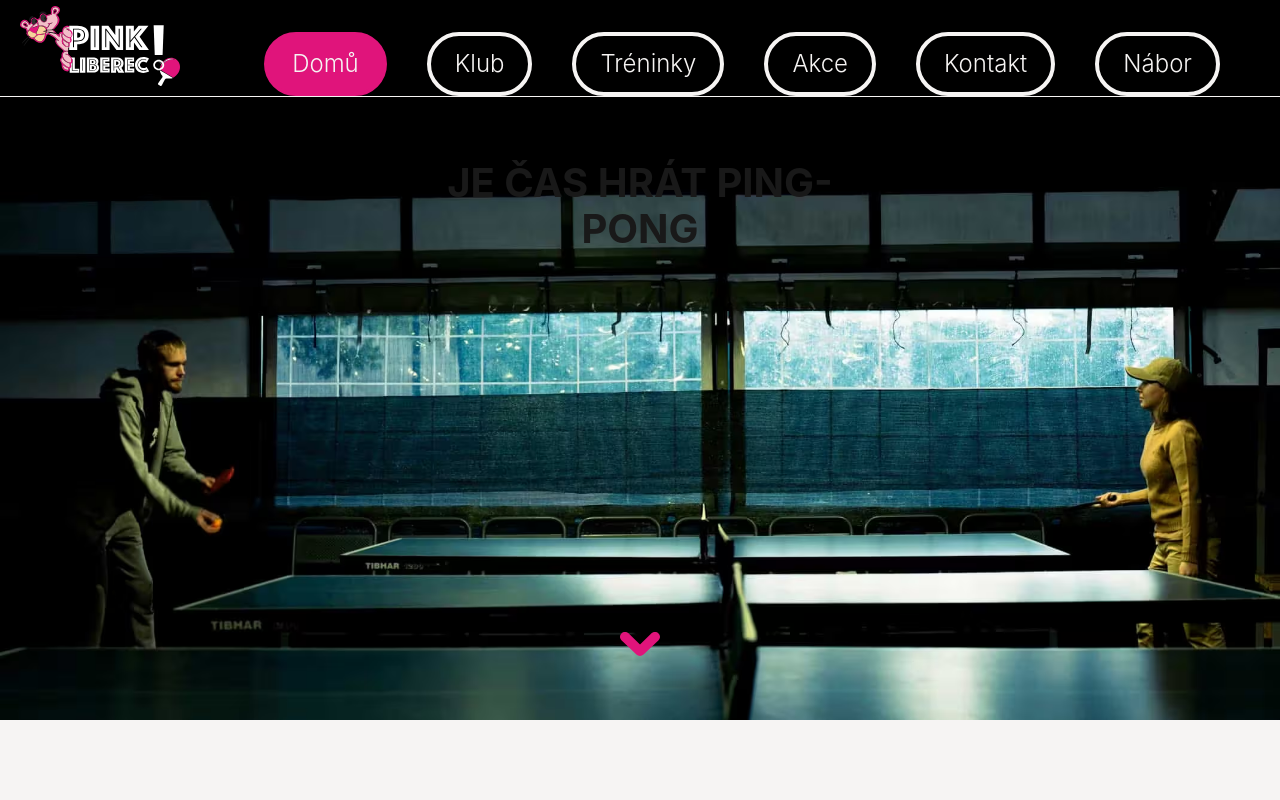
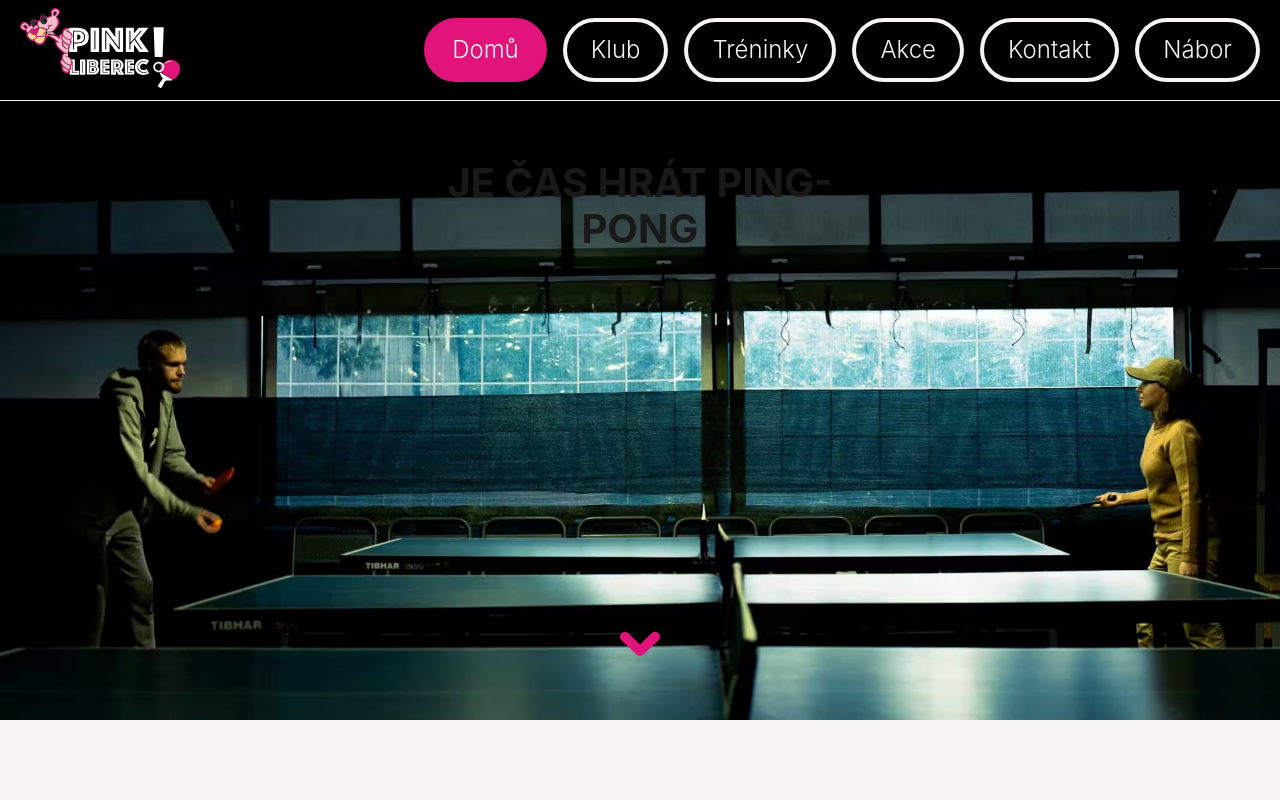
Before and after one commit to pslib-cz/2024-p2a-web-volnyprojekt-LukasVedral, a website built with Vite: page src/pages/index.html in a window 1280 px wide. Shown: the top 800 px of the page. Built offline with nearby package versions, Linux system fonts and the light colour scheme; files whose address does not match are found by name.

Commit message:
mediaquery update

```diff
--- a/src/styles/hamburger.css
+++ b/src/styles/hamburger.css
@@ -11,7 +11,11 @@
     margin: 0;
     padding: 0;
 }
-@media screen and (max-width: 1200px) {
+.hamburger-nav li {
+    text-align: center;
+    padding: 0;
+}
+@media screen and (max-width: 1080px) {
 
 
     .hamburger {
@@ -31,7 +35,6 @@
     }
     .hamburger-nav li {
         display: block;
-        text-align: center;
         font-size: 2em;
     }
 
--- a/src/styles/style.css
+++ b/src/styles/style.css
@@ -537,20 +537,16 @@ main{
 
 
 
-  @media only screen and (min-width: 1201px) {
+  @media only screen and (min-width: 1080px) {
     /*header*/
-    .hamburger-row{
-      height: 96px;
-    }
     .hamburger-nav{
       position: absolute;
-      top: 24px;
-      right: 0;
-      margin-right: 3.25em;
+      top: 18px;
+      right: 20px;
     }
     .hamburger-nav ul{
       display: flex;
-      gap: 1.5em;
+      gap: 1em;
     }
     .hamburger-nav li{
       text-align: center;
```
